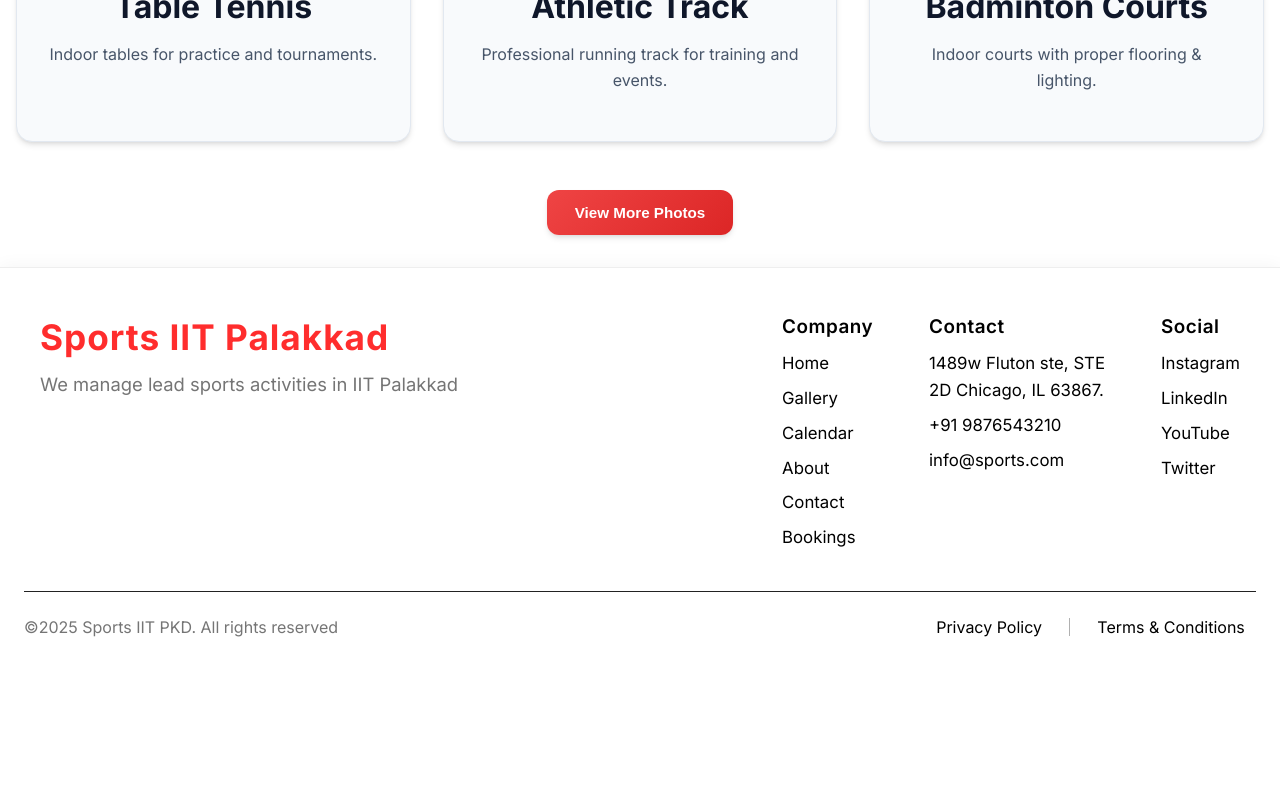
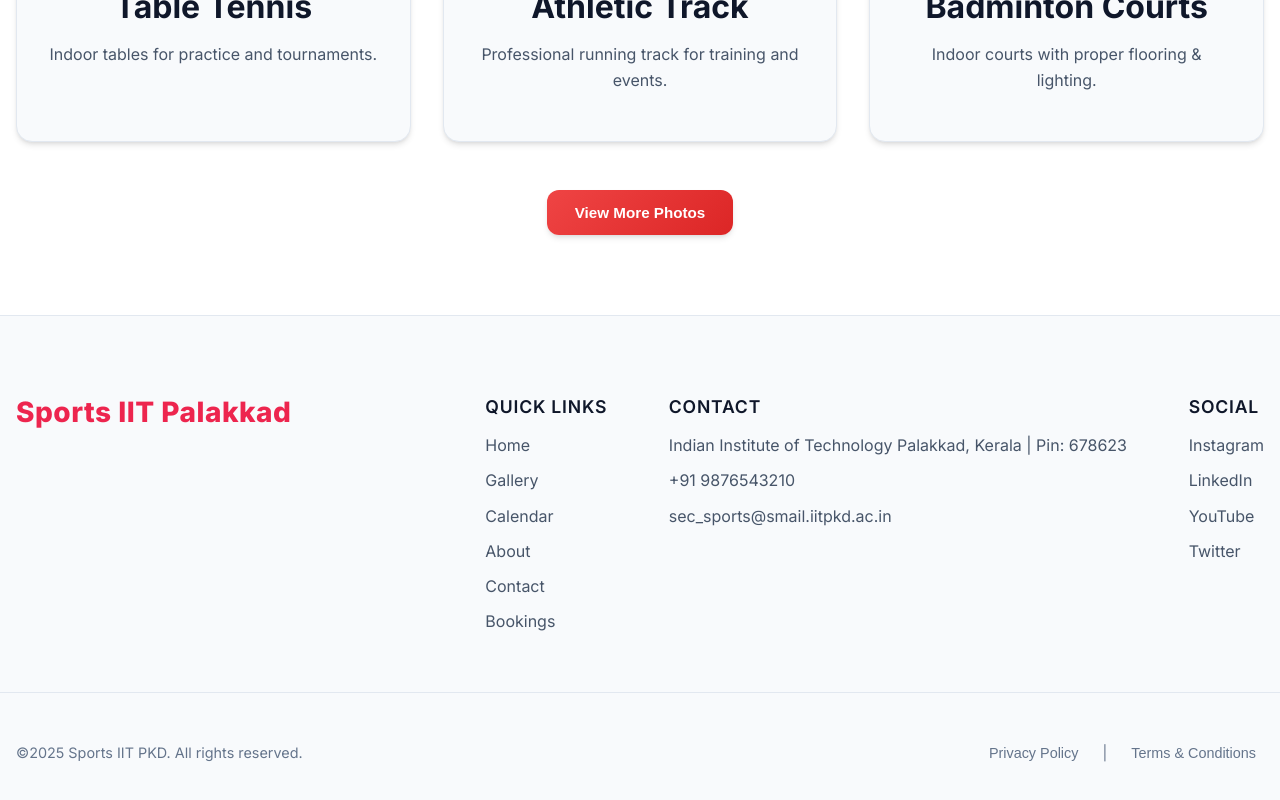
Before and after one commit to AdarshReddy2106/Sports_IITPkd, a React (Vite) app: page / in a window 1280 px wide. Shown: the part 3289-4089 px from the top of the page. Before the commit the page ends 3956 px from the top, so only its background shows below. Built offline with nearby package versions, Linux system fonts and the light colour scheme; no server answers; the database is empty.

Commit message:
modified footer

```diff
--- a/src/components/Footer.css
+++ b/src/components/Footer.css
@@ -1,47 +1,61 @@
+/* === Footer Main Container === */
 .footer-main {
-  background: #0f172a;
-  color: #fff;
-  padding: 3rem 1.5rem 1.5rem 1.5rem;
-  /* border-top: 1px solid #222; */
-  /* margin-top: 3rem;
-  transition: background 0.3s, color 0.3s; */
+  background-color: var(--bg-secondary);
+  color: var(--text-secondary);
+  padding: 4rem 0 2rem 0;
+  border-top: 1px solid var(--border-primary);
+  margin-top: 3rem;
 }
 
+/* === Footer Content Layout === */
 .footer-content {
   display: flex;
   flex-wrap: wrap;
   justify-content: space-between;
-  max-width: 1200px;
-  margin: 0 auto 2rem auto;
-  gap: 2.5rem;
+  gap: 3rem;
+  padding-bottom: 3rem;
+  margin-bottom: 2rem;
+  border-bottom: 1px solid var(--border-primary);
+}
+
+/* === Brand/Logo Section === */
+.footer-brand {
+  flex: 1;
+  min-width: 250px;
+  margin-right: 2rem;
 }
 
 .footer-brand h3 {
-  color: #ff2d2d;
-  margin-bottom: 0.7rem;
-  font-size: 2.2rem;
-  font-weight: 700;
-  letter-spacing: 1px;
+  color: var(--accent-primary);
+  margin-bottom: 0.75rem;
+  font-size: 1.75rem;
+  font-weight: 800;
+  letter-spacing: 0.5px;
 }
 
 .footer-brand p {
-  color: #b0b0b0;
-  font-size: 1.15rem;
-  margin-bottom: 1.5rem;
+  color: var(--text-tertiary);
+  font-size: 1rem;
+  line-height: 1.6;
 }
 
-.footer-links {
+/* === Links Sections Layout === */
+.footer-links-container {
   display: flex;
-  gap: 3.5rem;
+  flex: 2;
+  gap: 3rem;
   flex-wrap: wrap;
+  justify-content: space-between;
+  min-width: 300px;
 }
 
 .footer-links h4 {
-  margin-bottom: 0.7rem;
-  color: #fff;
-  font-size: 1.18rem;
+  margin-bottom: 1rem;
+  color: var(--text-primary);
+  font-size: 1.1rem;
   font-weight: 600;
-  letter-spacing: 0.5px;
+  text-transform: uppercase;
+  letter-spacing: 0.8px;
 }
 
 .footer-links ul {
@@ -51,41 +65,58 @@
 }
 
 .footer-links li {
-  margin-bottom: 0.5rem;
-  font-size: 1.05rem;
+  margin-bottom: 0.6rem;
+  font-size: 1rem;
 }
 
+/* === Link & Button Styling === */
 .footer-links a,
 .footer-links button {
-  color: #fff;
+  color: var(--text-secondary);
   background: none;
   border: none;
   cursor: pointer;
   text-decoration: none;
-  font: inherit;
+  font-family: inherit;
+  font-size: inherit;
   padding: 0;
   margin: 0;
-  transition: color 0.2s, text-decoration 0.2s;
-  outline: none;
+  transition: color 0.2s ease-in-out, padding-left 0.2s ease-in-out;
+  position: relative;
 }
 
 .footer-links a:hover,
-.footer-links button:hover,
-.footer-links a:focus,
-.footer-links button:focus {
-  color: #ff2d2d;
-  text-decoration: underline;
+.footer-links button:hover {
+  color: var(--accent-primary);
+  padding-left: 8px;
 }
 
+.footer-links a::before,
+.footer-links button::before {
+  content: '→';
+  position: absolute;
+  left: -5px;
+  top: 1px;
+  opacity: 0;
+  transition: opacity 0.2s ease-in-out, left 0.2s ease-in-out;
+  color: var(--accent-primary);
+}
+
+.footer-links a:hover::before,
+.footer-links button:hover::before {
+  opacity: 1;
+  left: -2px;
+}
+
+
+/* === Footer Bottom Section === */
 .footer-bottom {
   display: flex;
   flex-wrap: wrap;
   justify-content: space-between;
   align-items: center;
-  font-size: 1rem;
-  color: #b0b0b0;
-  border-top: 1px solid #222;
-  padding-top: 1.2rem;
+  font-size: 0.9rem;
+  color: var(--text-tertiary);
   gap: 1rem;
 }
 
@@ -96,86 +127,53 @@
 }
 
 .footer-bottom button {
-  color: #fff;
+  color: var(--text-tertiary);
   background: none;
   border: none;
   cursor: pointer;
-  font: inherit;
-  padding: 0.2rem 0.7rem;
-  border-radius: 4px;
-  transition: background 0.2s, color 0.2s;
+  font-size: inherit;
+  padding: 0.2rem 0.5rem;
+  border-radius: 6px;
+  transition: color 0.2s ease, background-color 0.2s ease;
 }
 
-.footer-bottom button:hover,
-.footer-bottom button:focus {
-  background: rgba(255,45,45,0.08);
-  color: #ff2d2d;
+.footer-bottom button:hover {
+  color: var(--accent-primary);
+  background-color: var(--bg-tertiary);
 }
 
 .footer-bottom-divider {
-  display: inline-block;
-  width: 1px;
-  height: 18px;
-  background: #b0b0b0;
+  color: var(--text-tertiary);
   margin: 0 0.5rem;
 }
 
+/* === Responsive Design === */
 @media (max-width: 900px) {
   .footer-content {
     flex-direction: column;
     gap: 2.5rem;
     align-items: flex-start;
+    border-bottom: 1px solid var(--border-primary);
+    padding-bottom: 2rem;
+    margin-bottom: 2rem;
   }
-  .footer-links {
-    flex-direction: column;
-    gap: 2rem;
-  }
-  .footer-bottom {
-    flex-direction: column;
-    align-items: flex-start;
-    gap: 0.7rem;
+
+  .footer-links-container {
+    width: 100%;
+    justify-content: space-between;
   }
 }
 
-/* Light mode support */
-[data-theme="light"] .footer-main {
-  background: #fff;
-  color: #000;
-  border-top: 1px solid #eee;
-  box-shadow: 0 -2px 16px 0 rgba(0,0,0,0.04);
+@media (max-width: 600px) {
+  .footer-links-container {
+    flex-direction: column;
+    gap: 2.5rem;
+  }
+
+  .footer-bottom {
+    flex-direction: column;
+    align-items: center;
+    text-align: center;
+    gap: 1.5rem;
+  }
 }
-[data-theme="light"] .footer-brand h3 {
-  color: #ff2d2d;
-}
-[data-theme="light"] .footer-brand p {
-  color: #757575;
-}
-[data-theme="light"] .footer-links h4 {
-  color: #000;
-}
-[data-theme="light"] .footer-links a,
-[data-theme="light"] .footer-links button {
-  color: #000;
-}
-[data-theme="light"] .footer-links a:hover,
-[data-theme="light"] .footer-links button:hover,
-[data-theme="light"] .footer-links a:focus,
-[data-theme="light"] .footer-links button:focus {
-  color: #ff2d2d;
-  text-decoration: underline;
-  background: rgba(255,45,45,0.08);
-}
-[data-theme="light"] .footer-bottom {
-  color: #757575;
-}
-[data-theme="light"] .footer-bottom-divider {
-  background: #b0b0b0;
-}
-[data-theme="light"] .footer-bottom button {
-  color: #000;
-}
-[data-theme="light"] .footer-bottom button:hover,
-[data-theme="light"] .footer-bottom button:focus {
-  background: rgba(255,45,45,0.08);
-  color: #ff2d2d;
-}
--- a/src/components/Footer.jsx
+++ b/src/components/Footer.jsx
@@ -1,23 +1,24 @@
 import React from "react";
-import { useTheme } from "../App";
 import "./Footer.css";
 
-const Footer = () => {
+const Footer = ({ setCurrentPage }) => {
   const navTo = (page) => {
+    // In a real SPA, you'd use a router's navigation function
+    // For this project, we use the method passed from App.jsx
     if (window.setCurrentPage) window.setCurrentPage(page);
     window.scrollTo({ top: 0, behavior: "smooth" });
   };
 
   return (
     <footer className="footer-main">
-      <div className="footer-content">
+      <div className="footer-content container">
         <div className="footer-brand">
           <h3>Sports IIT Palakkad</h3>
-          <p>We manage lead sports activities in IIT Palakkad</p>
         </div>
-        <div className="footer-links">
-          <div>
-            <h4>Company</h4>
+
+        <div className="footer-links-container">
+          <div className="footer-links">
+            <h4>Quick Links</h4>
             <ul>
               <li><button onClick={() => navTo("home")}>Home</button></li>
               <li><button onClick={() => navTo("gallery")}>Gallery</button></li>
@@ -27,15 +28,17 @@
               <li><button onClick={() => navTo("bookings")}>Bookings</button></li>
             </ul>
           </div>
-          <div>
+
+          <div className="footer-links">
             <h4>Contact</h4>
             <ul>
-              <li>1489w Fluton ste, STE<br />2D Chicago, IL 63867.</li>
+              <li>Indian Institute of Technology Palakkad, Kerala | Pin: 678623</li>
               <li>+91 9876543210</li>
-              <li>info@sports.com</li>
+              <li>sec_sports@smail.iitpkd.ac.in</li>
             </ul>
           </div>
-          <div>
+
+          <div className="footer-links">
             <h4>Social</h4>
             <ul>
               <li><a href="https://instagram.com" target="_blank" rel="noopener noreferrer">Instagram</a></li>
@@ -46,13 +49,13 @@
           </div>
         </div>
       </div>
-      <div className="footer-bottom">
-        <span>&copy;2025 Sports IIT PKD. All rights reserved</span>
-        <span className="footer-bottom-links">
+      <div className="footer-bottom container">
+        <span>©2025 Sports IIT PKD. All rights reserved.</span>
+        <div className="footer-bottom-links">
           <button onClick={() => navTo("privacypolicy")}>Privacy Policy</button>
-          <span className="footer-bottom-divider" />
+          <span className="footer-bottom-divider">|</span>
           <button onClick={() => navTo("terms")}>Terms & Conditions</button>
-        </span>
+        </div>
       </div>
     </footer>
   );
```
